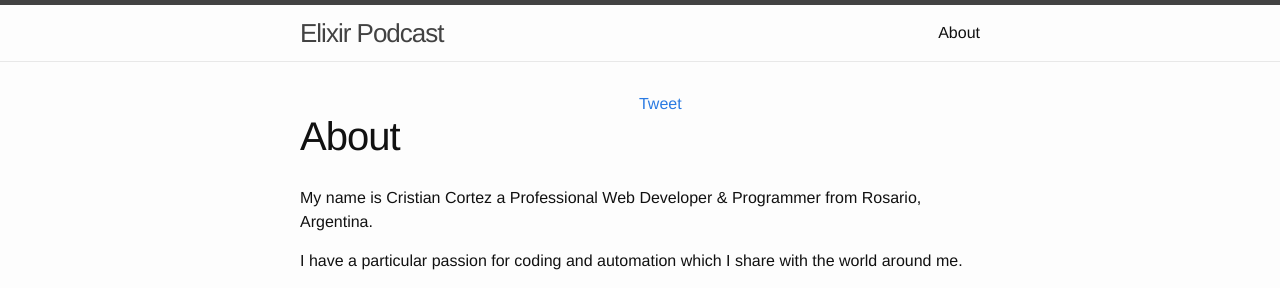
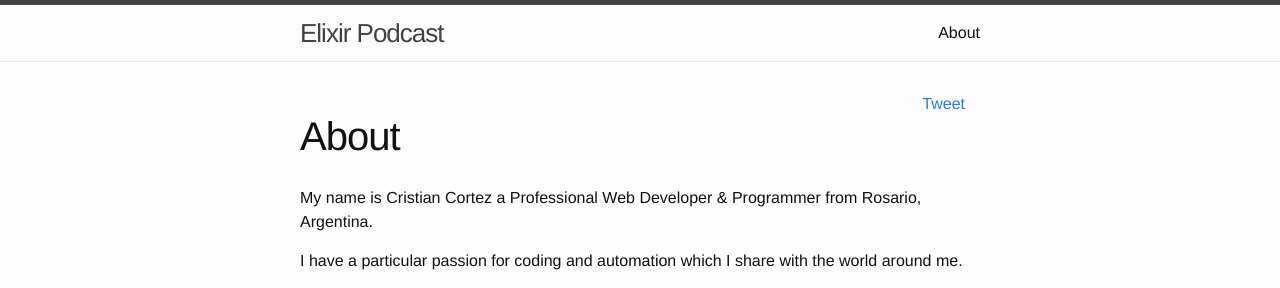
Before and after one commit to elixirpodcast/elixirpodcast, a Jekyll site: the page built from docs/about.md, in a window 1280 px wide. Shown: the top 288 px of the page. Built offline with Jekyll 4.4.1, drawn with Linux system fonts in a browser that asks for light colours; comment, search, counter and statistics services are not loaded.

Commit message:
Align social networks to the right

```diff
--- a/docs/_includes/share.html
+++ b/docs/_includes/share.html
@@ -1,6 +1,6 @@
 <div class="container-fluid">
     <div class="row">
-        <div class="col-md-7">
+        <div class="col-md-12">
         <div class="pull-right">
 
         <!-- Twitter -->
```
Also changed, not shown: 3 other files.
